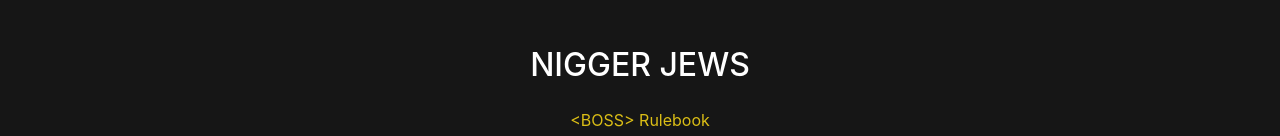
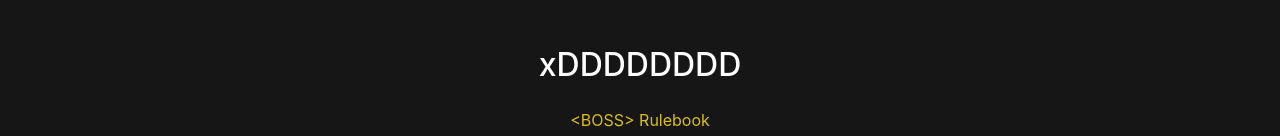
Before and after one commit to MorranTRASH/bossguild, a website with bundled scripts: page index.html in a window 1280 px wide. Shown: the part 802-938 px from the top of the page. Built offline with nearby package versions, Linux system fonts and the light colour scheme.

Commit message:
fixed n
fixed n

```diff
--- a/index.html
+++ b/index.html
@@ -66,7 +66,7 @@
     <div class="container">
       <div class="row">
         <div class="col-lg-8 mx-auto">
-          <h2 class="text-white mb-4">NIGGER JEWS</h2>
+          <h2 class="text-white mb-4">xDDDDDDDD</h2>
 		  <div class="rulebook">
           <p class="text-white-50"> <a href="https://docs.google.com/document/d/1w9k7PYwrR-2Ub1BSbMsQkseVZdTzgoyyOSH3WpUkCrU/edit?usp=sharing"> &ltBOSS&gt Rulebook</a></p>
         </div>
```
